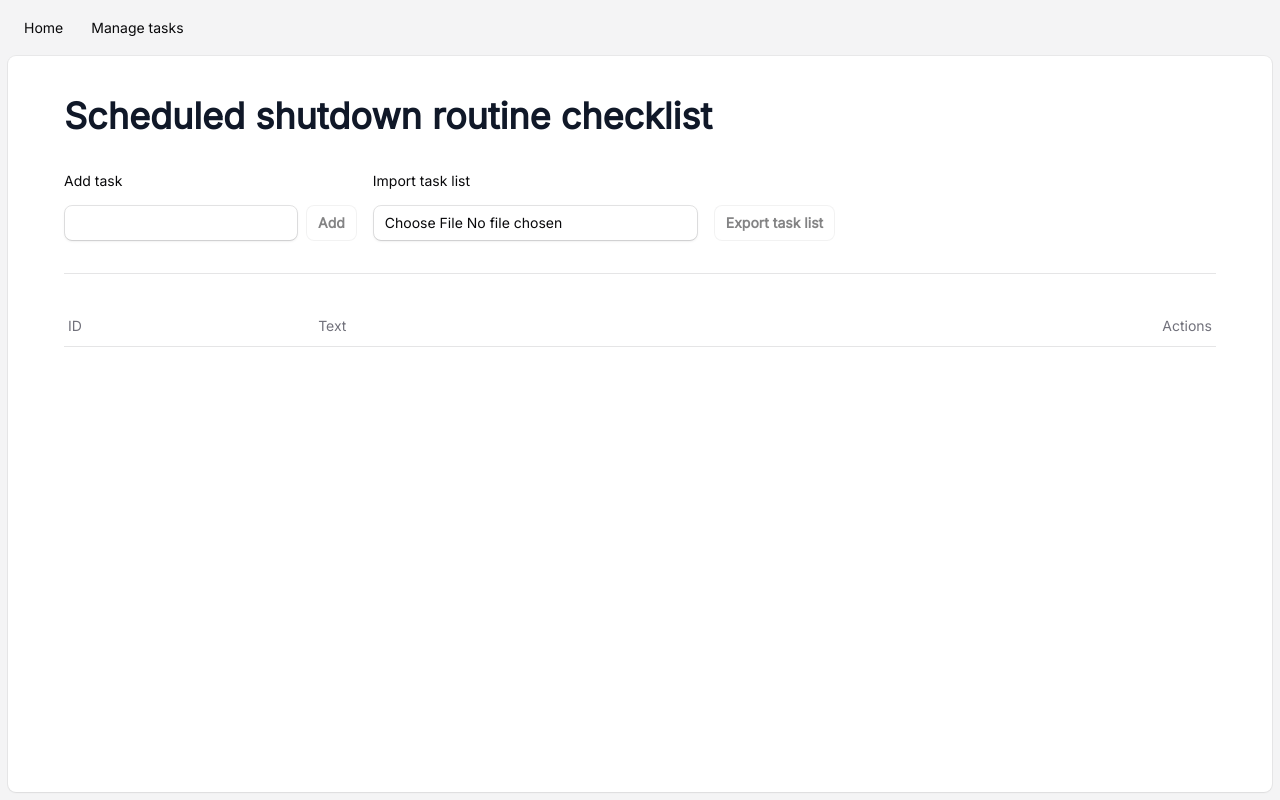
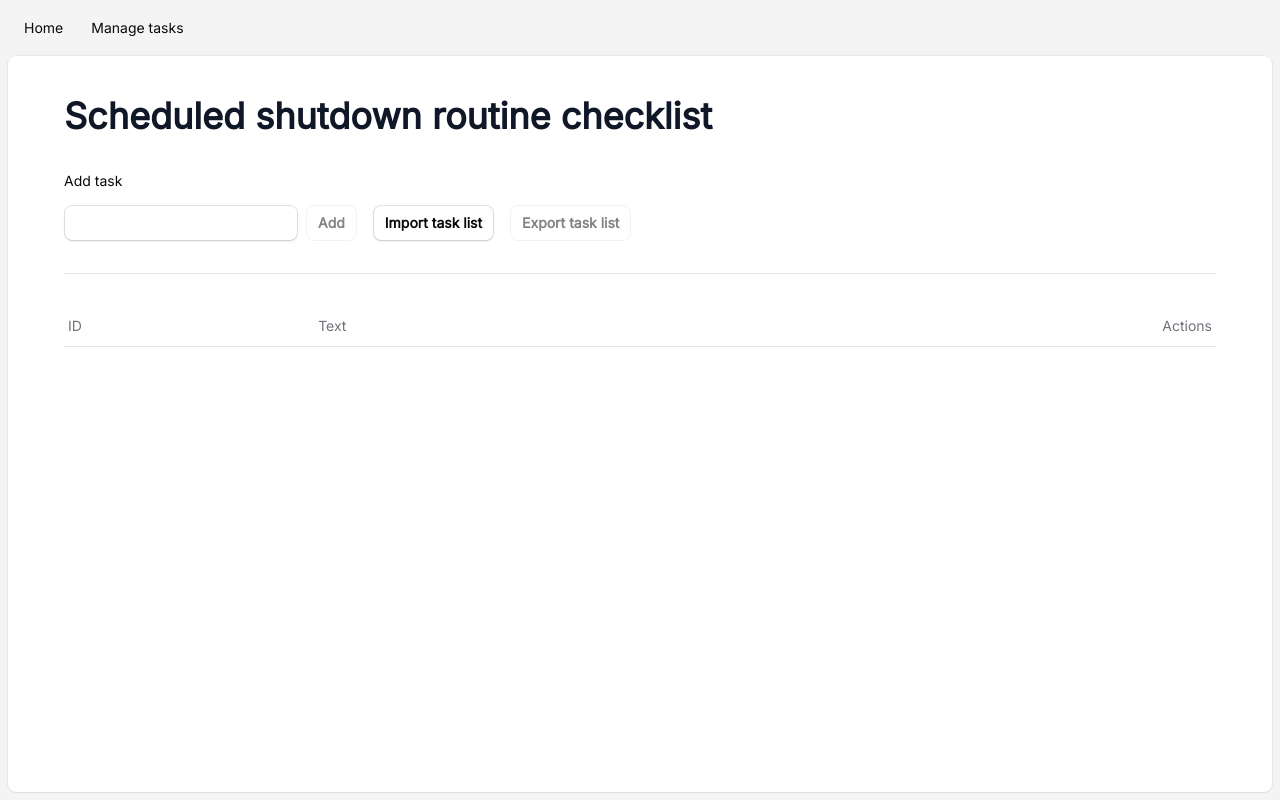
Before and after one commit to Kaishiyoku/scheduled-shutdown-routine-checklist, a React (Vite) app: page /#/tasks in a window 1280 px wide. Built offline with nearby package versions, Linux system fonts and the light colour scheme.

Commit message:
adjusted import task list style

```diff
--- a/src/Components/Tasks/ImportTaskButton.tsx
+++ b/src/Components/Tasks/ImportTaskButton.tsx
@@ -1,11 +1,14 @@
-import { useState } from 'react';
+import {useRef, useState} from 'react';
 import useTasks from '../../Hooks/useTasks.ts';
-import { Input } from '../Catalyst/input.tsx';
-import {Field, Label} from '../Catalyst/fieldset.tsx';
+import {Input} from '../Catalyst/input.tsx';
+import {Field} from '../Catalyst/fieldset.tsx';
+import {Button} from '../Catalyst/button.tsx';
 
 export default function ImportTaskButton() {
 	const { setTasks } = useTasks();
 	const [importKey, setImportKey] = useState(0);
+
+	const importTaskListInput = useRef<HTMLInputElement>(null);
 
 	const handleImport = async (
 		event: React.SyntheticEvent<HTMLInputElement>,
@@ -26,17 +29,18 @@ export default function ImportTaskButton() {
 
 	return (
 		<Field>
-			<Label htmlFor="file">
+			<Button type="button" color="light" onClick={() => importTaskListInput.current?.click()}>
 				Import task list
-			</Label>
+			</Button>
 
 			<Input
+				ref={importTaskListInput}
 				key={importKey}
 				type="file"
 				id="file"
 				name="file"
 				onChange={handleImport}
-				className="file:mr-4 file:border-0 file:bg-violet-50 file:px-4 file:py-2 file:text-sm file:font-semibold file:text-white-700 hover:file:bg-black dark:file:bg-white dark:file:text-black dark:hover:file:bg-zinc-100"
+				className="hidden"
 			/>
 		</Field>
 	);
```
